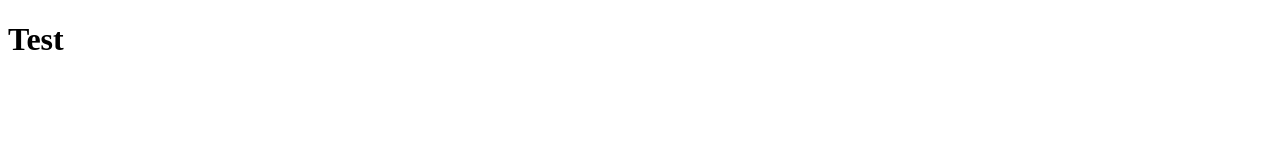
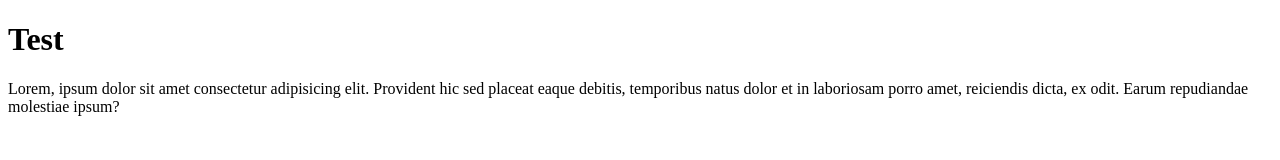
Before and after one commit to riso2023/test-repository, a plain HTML site: page index.html in a window 1280 px wide. Drawn offline with Linux system fonts and the light colour scheme.

Commit message:
добавил тег p

```diff
--- a/index.html
+++ b/index.html
@@ -7,7 +7,7 @@
 </head>
 <body>
     <h1>Test</h1>
-
+<p>Lorem, ipsum dolor sit amet consectetur adipisicing elit. Provident hic sed placeat eaque debitis, temporibus natus dolor et in laboriosam porro amet, reiciendis dicta, ex odit. Earum repudiandae molestiae ipsum?</p>
     <script src="script.js"></script>
 </body>
 </html>
--- a/script.js
+++ b/script.js
@@ -1 +1 @@
-console.log('hello')
+console.log('hello11')
```
